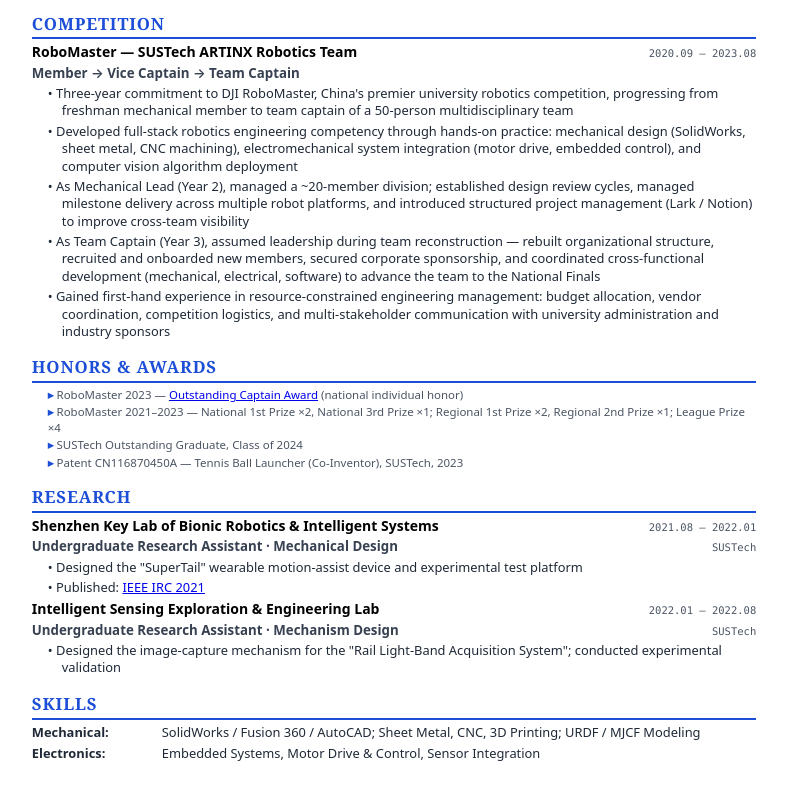
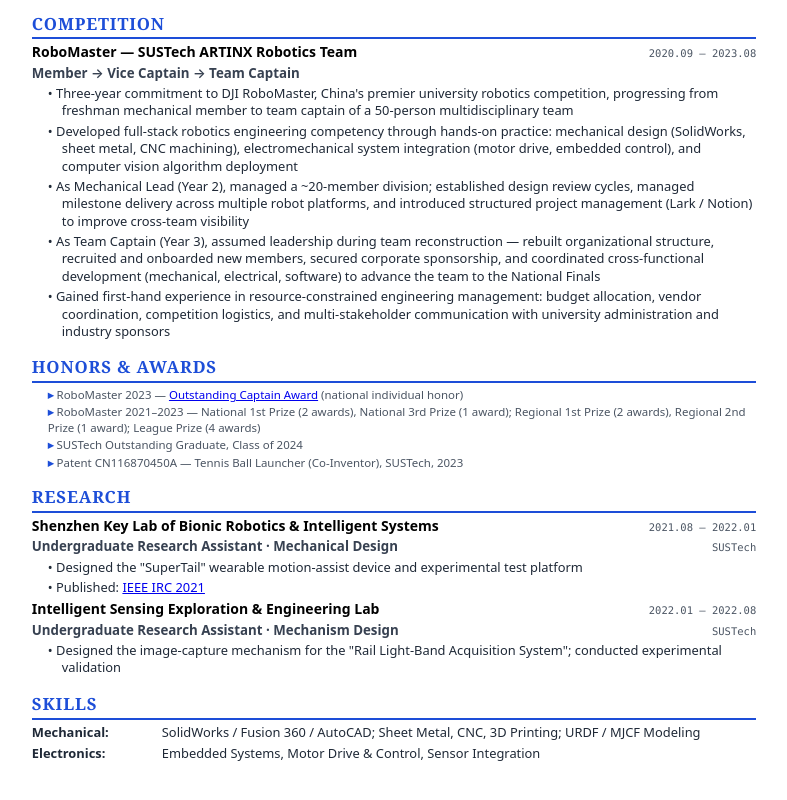
Before and after one commit to AIRJASON50/AIRJASON50.github.io, a plain HTML site: page index.html in a window 1280 px wide. Shown: the part 919-1719 px from the top of the page, without its empty margins (246-1033 px from the left). Drawn offline with Linux system fonts and the light colour scheme.

Commit message:
Use formal award count format

```diff
--- a/index.html
+++ b/index.html
@@ -388,7 +388,7 @@
     <h3 class="section-title"><span class="en">Honors &amp; Awards</span><span class="zh">荣誉与获奖</span></h3>
     <ul class="awards">
       <li><span class="en">RoboMaster 2023 — <a href="https://www.robomaster.com/zh-CN/resource/pages/announcement/1651" target="_blank">Outstanding Captain Award</a> (national individual honor)</span><span class="zh">RoboMaster 2023 机甲大师赛 — <a href="https://www.robomaster.com/zh-CN/resource/pages/announcement/1651" target="_blank">优秀队长</a>（全国个人奖项）</span></li>
-      <li><span class="en">RoboMaster 2021–2023 — National 1st Prize ×2, National 3rd Prize ×1; Regional 1st Prize ×2, Regional 2nd Prize ×1; League Prize ×4</span><span class="zh">RoboMaster 2021–2023 — 国家级一等奖 ×2、三等奖 ×1；省级一等奖 ×2、二等奖 ×1、三等奖 ×4</span></li>
+      <li><span class="en">RoboMaster 2021–2023 — National 1st Prize (2 awards), National 3rd Prize (1 award); Regional 1st Prize (2 awards), Regional 2nd Prize (1 award); League Prize (4 awards)</span><span class="zh">RoboMaster 2021–2023 — 国家级一等奖 2 项、三等奖 1 项；省级一等奖 2 项、二等奖 1 项、三等奖 4 项</span></li>
       <li><span class="en">SUSTech Outstanding Graduate, Class of 2024</span><span class="zh">南方科技大学 2024 届校级优秀毕业生</span></li>
       <li><span class="en">Patent CN116870450A — Tennis Ball Launcher (Co-Inventor), SUSTech, 2023</span><span class="zh">发明专利 CN116870450A —「网球发射机」（共同发明人），南方科技大学，2023</span></li>
     </ul>
```
